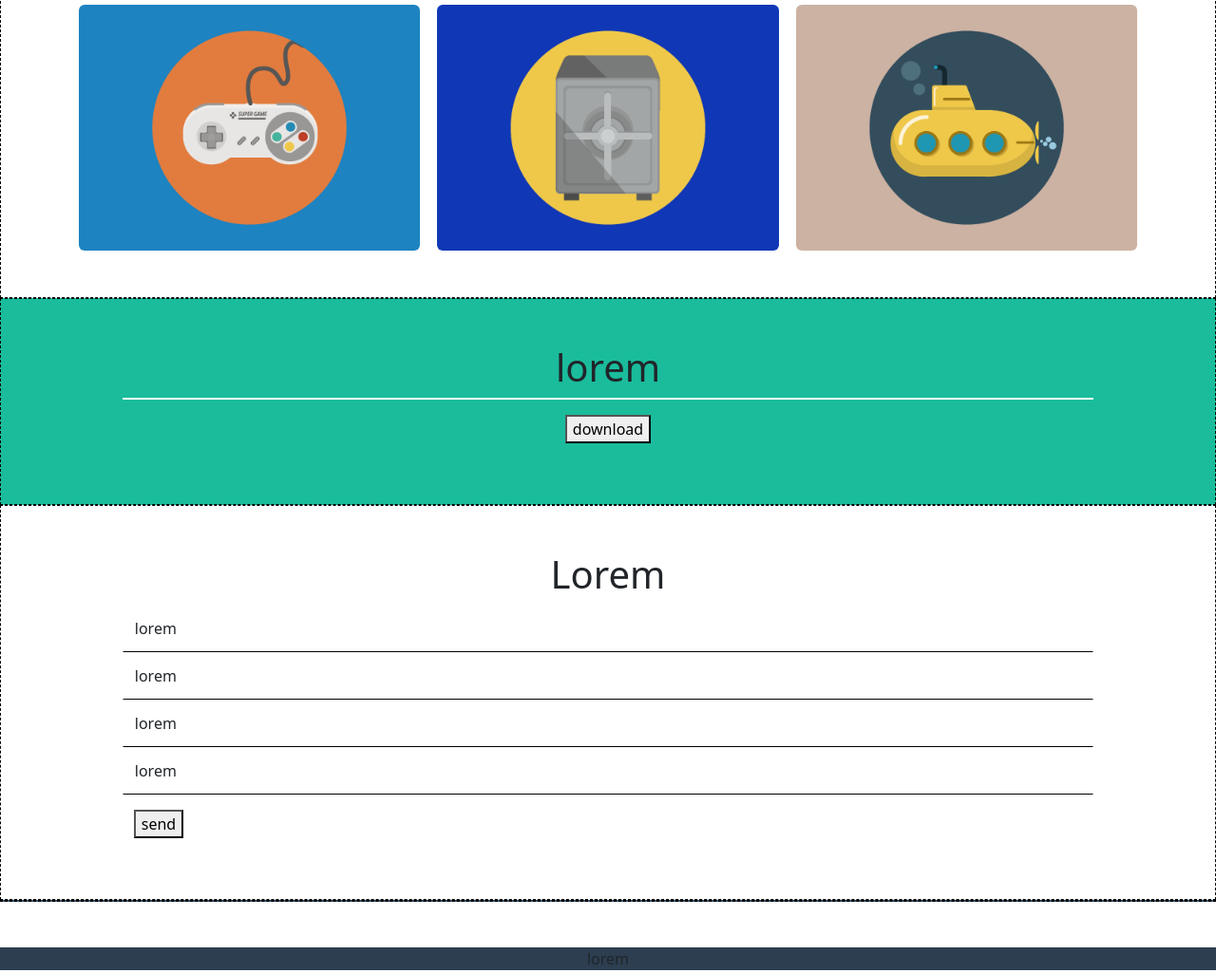
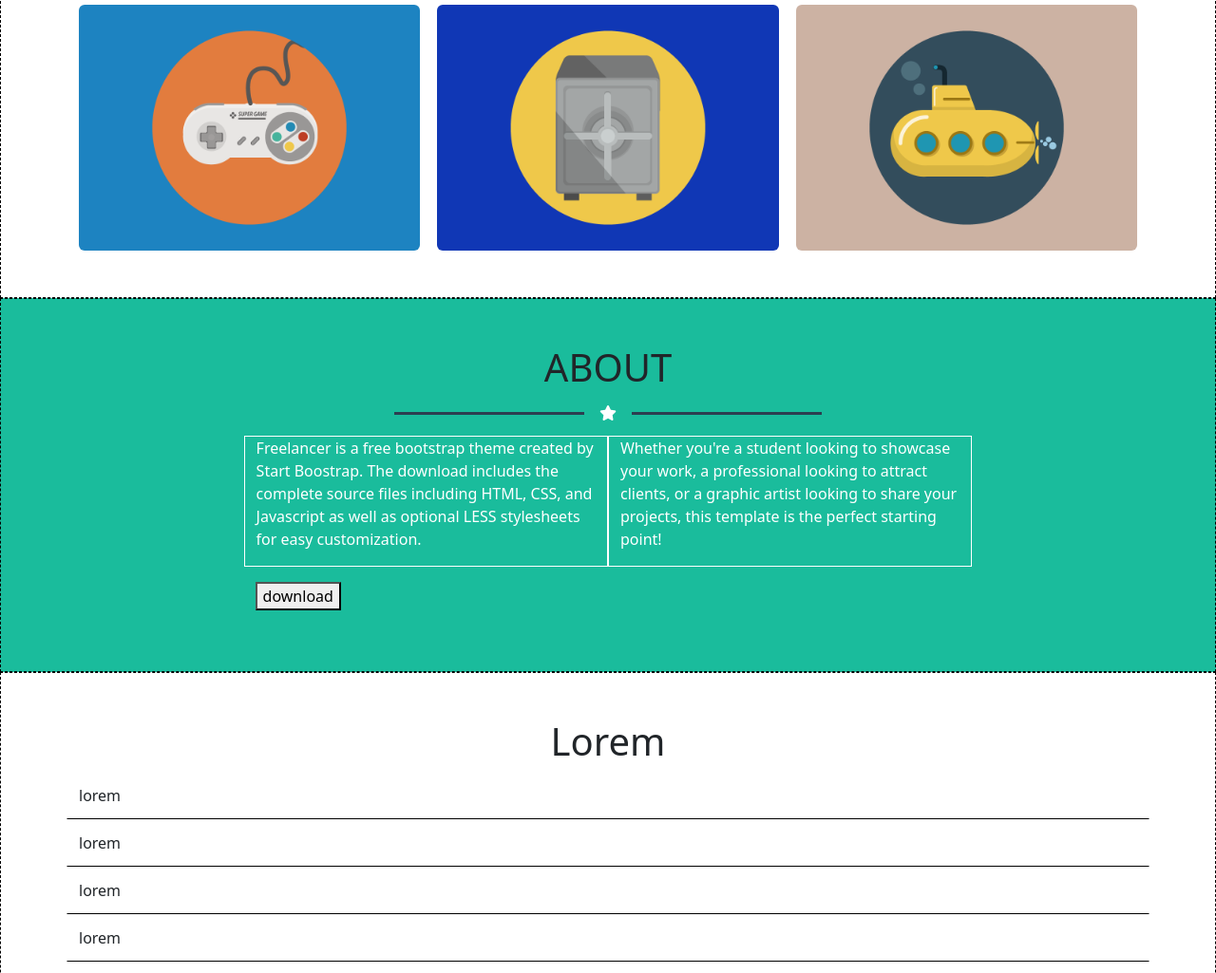
Before and after one commit to robertonesta/html-css-bootstrap-freelancer, a plain HTML site: page index.html in a window 1280 px wide. Shown: the part 477-1502 px from the top of the page at 95% size. Drawn offline with nearby package versions, Linux system fonts and the light colour scheme.

Commit message:
about section in the making

```diff
--- a/index.html
+++ b/index.html
@@ -70,13 +70,32 @@
                 </div>
             </div>
     </section>
-    <section class="about text-center">
-        <div class="mw-80">
+    <section class="about">
+        <div class="mw-60">
             <div class="container m-auto my-5">
-                <h1>lorem</h1>
-                <div class="row">
-                    <div class="col-12 col-md-6"></div>
-                    <div class="col-12 col-md-6"></div>
+                <h1 class="text-center">ABOUT</h1>
+                <div class="d-flex align-items-center justify-content-center text-white my-3">
+                    <div class="stick"></div>
+                    <i class="fa-solid fa-star mx-3"></i>
+                    <div class="stick"></div>
+                </div>
+                <div class="row text-white">
+                    <div class="col-12 col-md-6">
+                        <p>
+                            Freelancer is a free bootstrap theme created by Start Boostrap.
+                            The download includes the complete source files including HTML,
+                            CSS, and Javascript as well as optional LESS stylesheets for
+                            easy customization.
+                        </p>
+                    </div>
+                    <div class="col-12 col-md-6">
+                        <p>
+                            Whether you're a student looking to showcase your work, a
+                            professional looking to attract clients, or a graphic artist
+                            looking to share your projects, this template is the perfect
+                            starting point!
+                        </p>
+                    </div>
                 </div>
                 <button class="my-3">download</button>
             </div>
--- a/style.css/style.css
+++ b/style.css/style.css
@@ -27,8 +27,8 @@
     background-color: var(--bs-lightblue);
 }
 
-.mw-80{
-    max-width: 80%;
+.mw-60{
+    max-width: 60%;
     margin: auto;
 }
 
```
